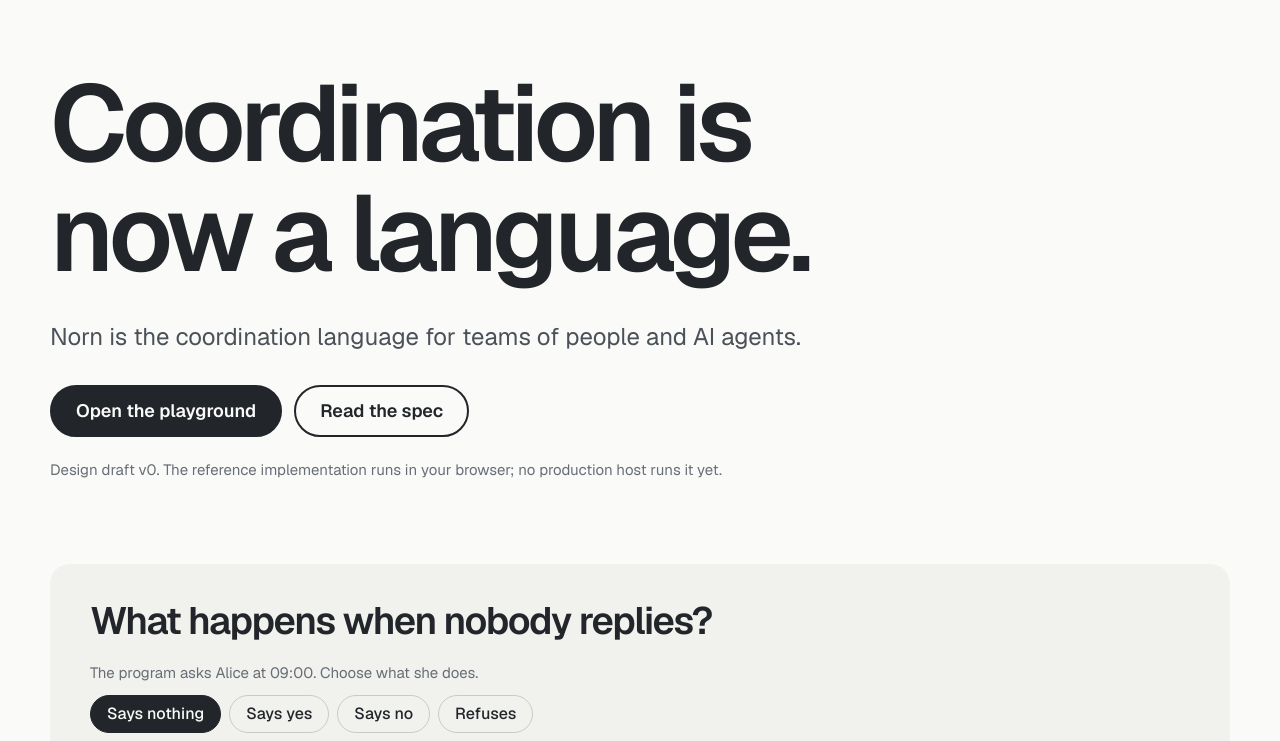
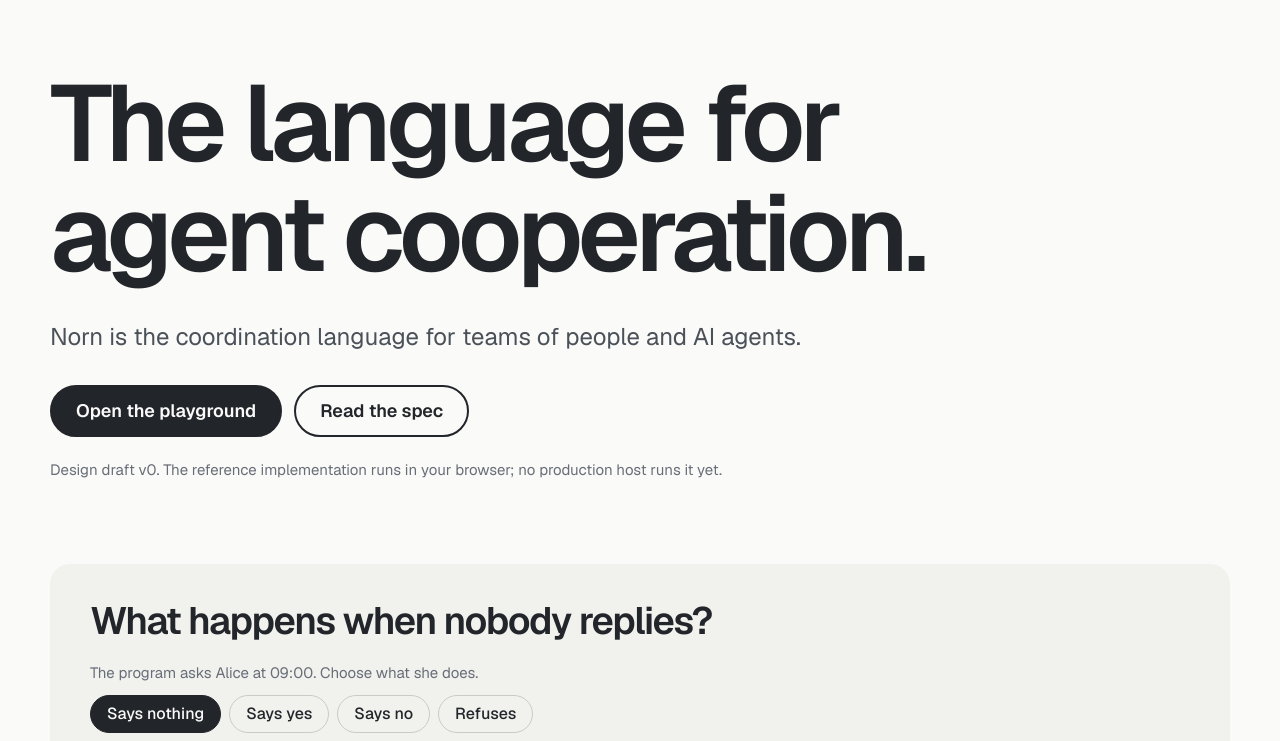
Before and after one commit to norn-lang/norn-lang.github.io, a plain HTML site: page index.html in a window 1280 px wide. Shown: the part 59-800 px from the top of the page. Drawn offline with Linux system fonts and the light colour scheme.

Commit message:
Change the headline to the language for agent cooperation (#5)
Co-authored-by: Claude Fable 5.2 <noreply@anthropic.com>

```diff
--- a/index.html
+++ b/index.html
@@ -71,7 +71,7 @@
   <main id="main">
     <section class="hero">
       <div class="wrap">
-        <h1>Coordination is now a language.</h1>
+        <h1>The language for agent cooperation.</h1>
         <div class="hero-lede">
           <p>Norn is the coordination language for teams of people and AI agents.</p>
           <div class="hero-actions">
```
Also changed, not shown: src/index.html (+1 -1 lines).
